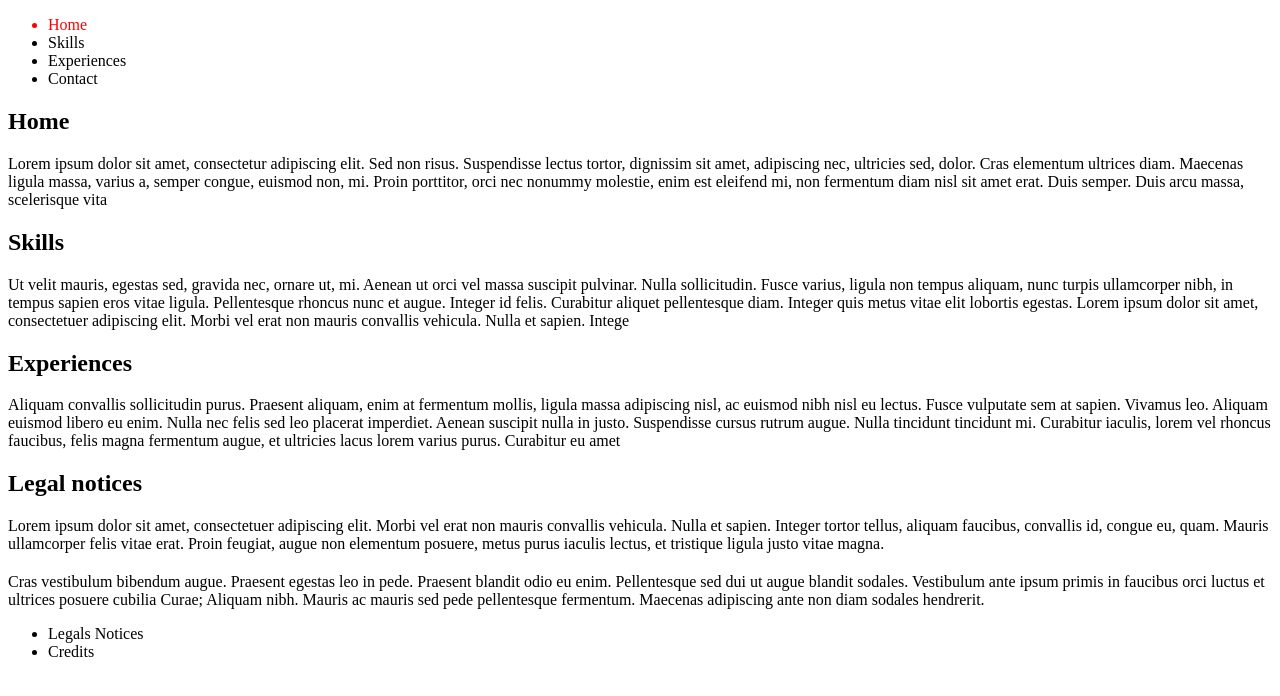
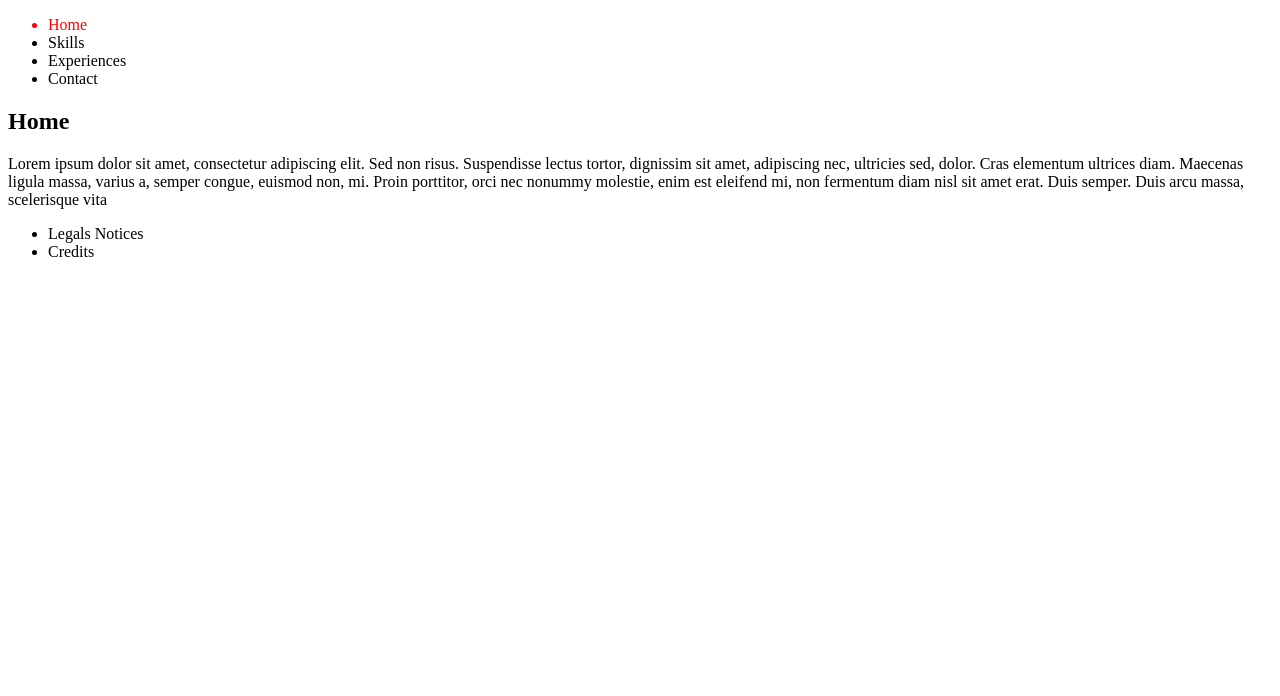
Before and after one commit to sylvain-gerard/angular-app-component, an Angular app: page / in a window 1280 px wide. Shown: the top 696 px of the page. Built offline with nearby package versions, Linux system fonts and the light colour scheme.

Commit message:
AppService OK

```diff
--- a/src/app/app.module.ts
+++ b/src/app/app.module.ts
@@ -6,6 +6,7 @@ import { AppComponent } from './app.component';
 import { HeaderComponent } from './header/header.component';
 import { BodyComponent } from './body/body.component';
 import { FooterComponent } from './footer/footer.component';
+import { AppService } from './app.service';
 
 
 @NgModule({
@@ -18,7 +19,7 @@ import { FooterComponent } from './footer/footer.component';
   imports: [
     BrowserModule
   ],
-  providers: [],
+  providers: [AppService],
   bootstrap: [AppComponent]
 })
 export class AppModule { }
--- a/src/app/app.service.ts
+++ b/src/app/app.service.ts
@@ -5,4 +5,6 @@ export class AppService {
 
   constructor() { }
 
+  selectedMenu = 'home';
+
 }
--- a/src/app/body/body.component.html
+++ b/src/app/body/body.component.html
@@ -1,4 +1,5 @@
-<section>
+<ng-container [ngSwitch]="appService.selectedMenu">
+  <section *ngSwitchCase="'home'">
     <h1>Home</h1>
     <p>
       Lorem ipsum dolor sit amet, consectetur adipiscing elit. Sed non risus. Suspendisse lectus tortor, dignissim sit amet, adipiscing
@@ -7,7 +8,7 @@
       Duis arcu massa, scelerisque vita
     </p>
   </section>
-<section>
+  <section *ngSwitchCase="'skills'">
     <h1>Skills</h1>
     <p>
       Ut velit mauris, egestas sed, gravida nec, ornare ut, mi. Aenean ut orci vel massa suscipit pulvinar. Nulla sollicitudin.
@@ -17,7 +18,7 @@
       et sapien. Intege
     </p>
   </section>
-<section>
+  <section *ngSwitchCase="'experiences'">
     <h1>Experiences</h1>
     <p>
       Aliquam convallis sollicitudin purus. Praesent aliquam, enim at fermentum mollis, ligula massa adipiscing nisl, ac euismod
@@ -27,19 +28,29 @@
       eu amet
     </p>
   </section>
-<section>
-  <h1>Legal notices</h1>
+  <section *ngSwitchCase="'contact'">
+    <h1>Contact</h1>
     <p>
       Lorem ipsum dolor sit amet, consectetuer adipiscing elit. Morbi vel erat non mauris convallis vehicula. Nulla et sapien.
       Integer tortor tellus, aliquam faucibus, convallis id, congue eu, quam. Mauris ullamcorper felis vitae erat. Proin feugiat,
       augue non elementum posuere, metus purus iaculis lectus, et tristique ligula justo vitae magna.
     </p>
   </section>
-<section>
-  <h1></h1>
+  <section *ngSwitchCase="'legal'">
+    <h1>Legal Notice</h1>
     <p>
       Cras vestibulum bibendum augue. Praesent egestas leo in pede. Praesent blandit odio eu enim. Pellentesque sed dui ut augue
       blandit sodales. Vestibulum ante ipsum primis in faucibus orci luctus et ultrices posuere cubilia Curae; Aliquam nibh.
       Mauris ac mauris sed pede pellentesque fermentum. Maecenas adipiscing ante non diam sodales hendrerit.
     </p>
   </section>
+  <section *ngSwitchCase="'credits'">
+    <h1>Credits</h1>
+    <p>
+      Cras vestibulum bibendum augue. Praesent egestas leo in pede. Praesent blandit odio eu enim. Pellentesque sed dui ut augue
+      blandit sodales. Vestibulum ante ipsum primis in faucibus orci luctus et ultrices posuere cubilia Curae; Aliquam nibh.
+      Mauris ac mauris sed pede pellentesque fermentum. Maecenas adipiscing ante non diam sodales hendrerit.
+    </p>
+  </section>
+
+</ng-container>
--- a/src/app/body/body.component.ts
+++ b/src/app/body/body.component.ts
@@ -1,5 +1,6 @@
 import { Component, OnInit } from '@angular/core';
-import { NgSwitch } from '@angular/common';
+import { AppService } from '../app.service';
+
 
 @Component({
   selector: 'app-body',
@@ -8,7 +9,7 @@ import { NgSwitch } from '@angular/common';
 })
 export class BodyComponent implements OnInit {
 
-  constructor() { }
+  constructor(public appService: AppService) { }
 
   ngOnInit() {
   }
--- a/src/app/footer/footer.component.html
+++ b/src/app/footer/footer.component.html
@@ -1,3 +1,4 @@
+
 <ul>
   <li>Legals Notices</li>
   <li>Credits</li>
--- a/src/app/header/header.component.html
+++ b/src/app/header/header.component.html
@@ -1,14 +1,14 @@
 <nav>
   <ul>
-    <li [style.color]="selectedMenu == 'home' ? 'red' : 'black'" (click)="selectMenu('home')">
+    <li [style.color]="appService.selectedMenu == 'home' ? 'red' : 'black'" (click)="selectMenu('home')">
       Home
     </li>
-    <li [style.color]="selectedMenu == 'skills' ? 'red' : 'black'" (click)="selectMenu('skills')">Skills
+    <li [style.color]="appService.selectedMenu == 'skills' ? 'red' : 'black'" (click)="selectMenu('skills')">Skills
     </li>
-    <li [style.color]="selectedMenu == 'experiences' ? 'red' : 'black'" (click)="selectMenu('experiences')">
+    <li [style.color]="appService.selectedMenu == 'experiences' ? 'red' : 'black'" (click)="selectMenu('experiences')">
       Experiences
     </li>
-    <li [style.color]="selectedMenu == 'contact' ? 'red' : 'black'" (click)="selectMenu('contact')">
+    <li [style.color]="appService.selectedMenu == 'contact' ? 'red' : 'black'" (click)="selectMenu('contact')">
       Contact
     </li>
   </ul>
--- a/src/app/header/header.component.ts
+++ b/src/app/header/header.component.ts
@@ -1,19 +1,20 @@
-import { Component, OnInit } from '@angular/core';
+import {NgModule, Component, OnInit } from '@angular/core';
+import { AppService } from '../app.service';
+
 
 @Component({
   selector: 'app-header',
   templateUrl: './header.component.html',
   styleUrls: ['./header.component.css']
 })
+
 export class HeaderComponent implements OnInit {
-  constructor() { }
-
-  selectedMenu = 'home' ;
+  constructor(public appService: AppService) { }
 
   ngOnInit() {
   }
 
   selectMenu(menu) {
-    this.selectedMenu = menu;
+    this.appService.selectedMenu = menu;
 }
 }
```
Lines whose indentation alone changed are shown as unchanged.
